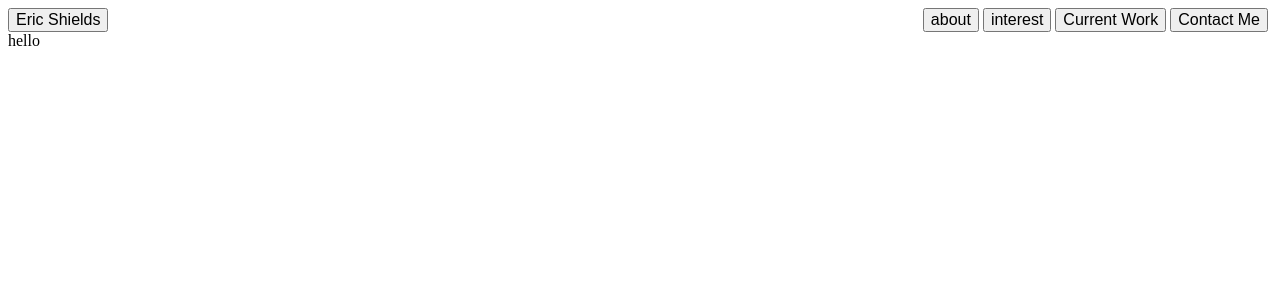
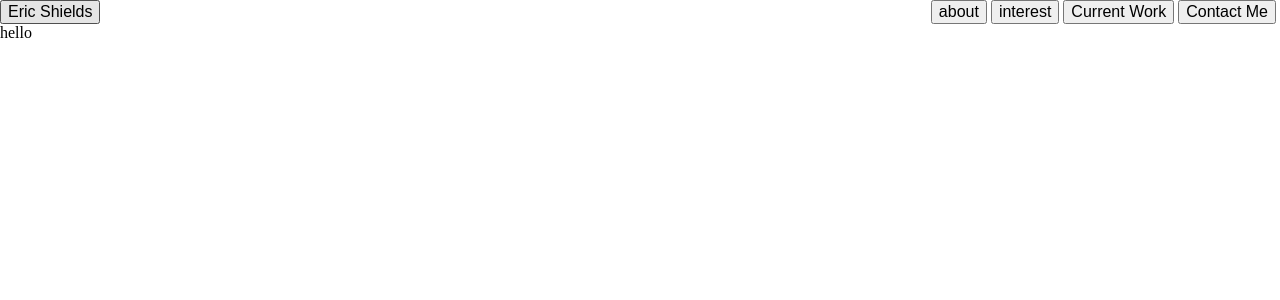
Before and after one commit to hampster2018/Resume-Website-React, a React (Create React App) app: page / in a window 1280 px wide. Shown: the top 300 px of the page. Built offline with nearby package versions, Linux system fonts and the light colour scheme.

Commit message:
Made root take the full screen

```diff
--- /dev/null
+++ b/src/index.css
@@ -0,0 +1,7 @@
+#root {
+    position: absolute;
+    top: 0;
+    left: 0;
+    height: 100%;
+    width: 100%;
+}
--- a/src/index.js
+++ b/src/index.js
@@ -1,6 +1,7 @@
 import React from 'react';
 import ReactDOM from 'react-dom/client';
 import App from './App';
+import "./index.css"
 
 const root = ReactDOM.createRoot(document.getElementById('root'));
 root.render(
```
